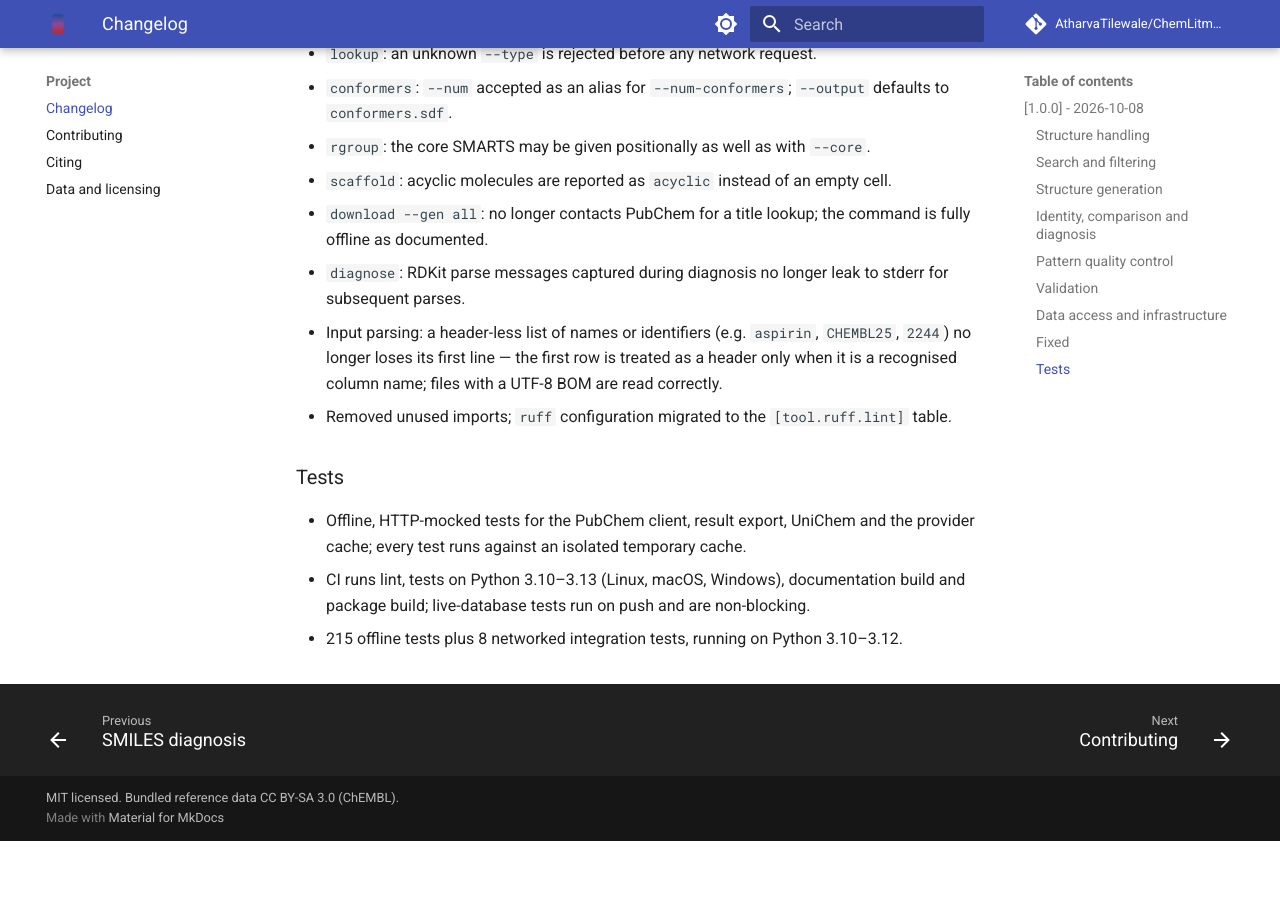
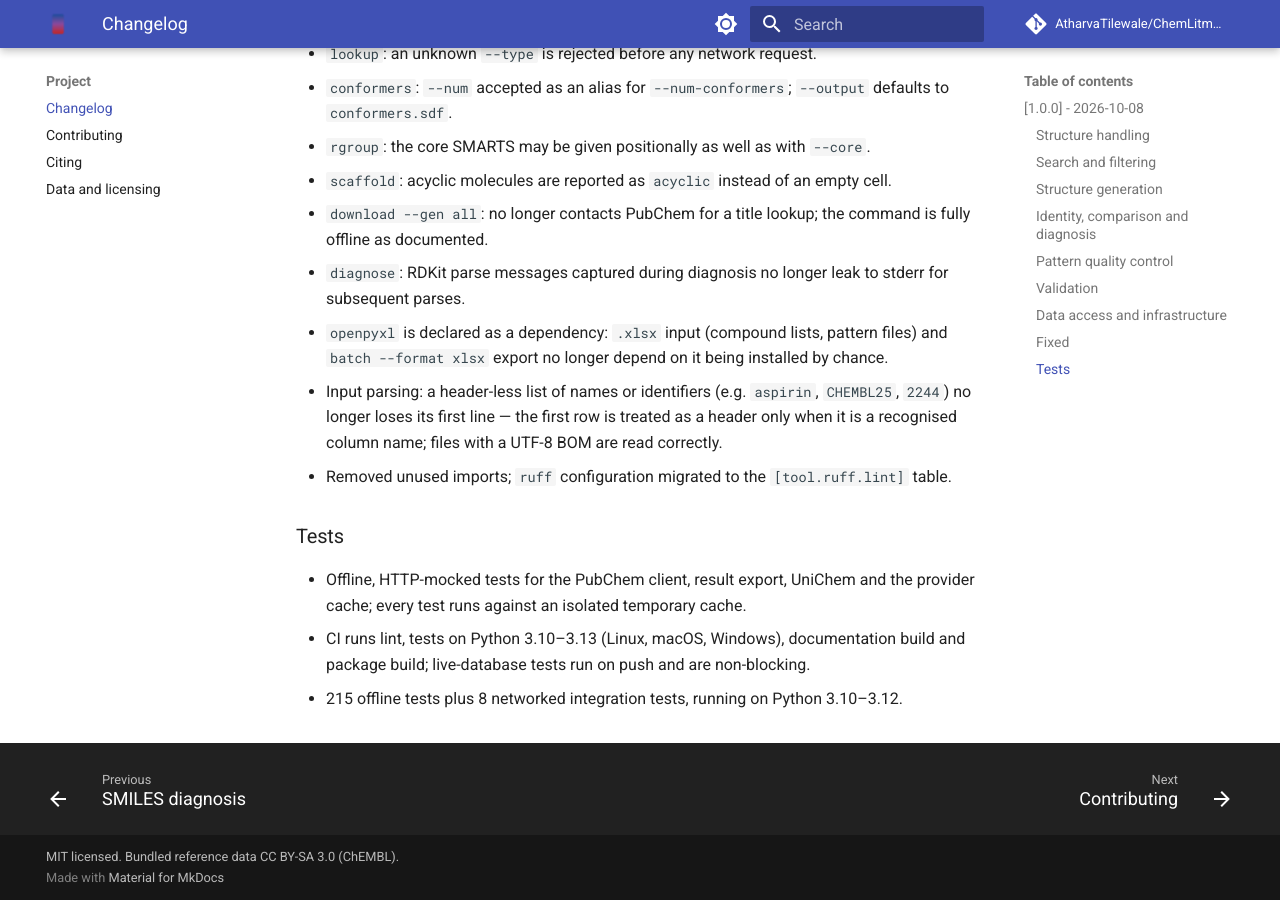
Before and after one commit to AtharvaTilewale/ChemLitmus, an MkDocs documentation site: the page built from docs/project/changelog.md, in a window 1280 px wide and 900 px high, scrolled down 4387 px. Built offline with MkDocs 1.6.1 and Material for MkDocs 9.7.7, drawn with Linux system fonts in a browser that asks for light colours; comment, search, counter and statistics services are not loaded; before the commit the page ends 5228 px from its top, so only the background shows below that.

Commit message:
Fix CI: declare openpyxl dependency (xlsx I/O), repair stale docs link

```diff
--- a/CHANGELOG.md
+++ b/CHANGELOG.md
@@ -83,6 +83,7 @@
 - `scaffold`: acyclic molecules are reported as `acyclic` instead of an empty cell.
 - `download --gen all`: no longer contacts PubChem for a title lookup; the command is fully offline as documented.
 - `diagnose`: RDKit parse messages captured during diagnosis no longer leak to stderr for subsequent parses.
+- `openpyxl` is declared as a dependency: `.xlsx` input (compound lists, pattern files) and `batch --format xlsx` export no longer depend on it being installed by chance.
 - Input parsing: a header-less list of names or identifiers (e.g. `aspirin`, `CHEMBL25`, `2244`) no longer loses its first line — the first row is treated as a header only when it is a recognised column name; files with a UTF-8 BOM are read correctly.
 - Removed unused imports; `ruff` configuration migrated to the `[tool.ruff.lint]` table.
 
--- a/pyproject.toml
+++ b/pyproject.toml
@@ -38,6 +38,7 @@
     "platformdirs>=4.0.0",
     "packaging>=23.0",
     "numpy>=1.24",
+    "openpyxl>=3.1",
 ]
 
 [project.optional-dependencies]
```
Also changed, not shown: docs/guides/search-and-structures.md (+1 -1 lines).
